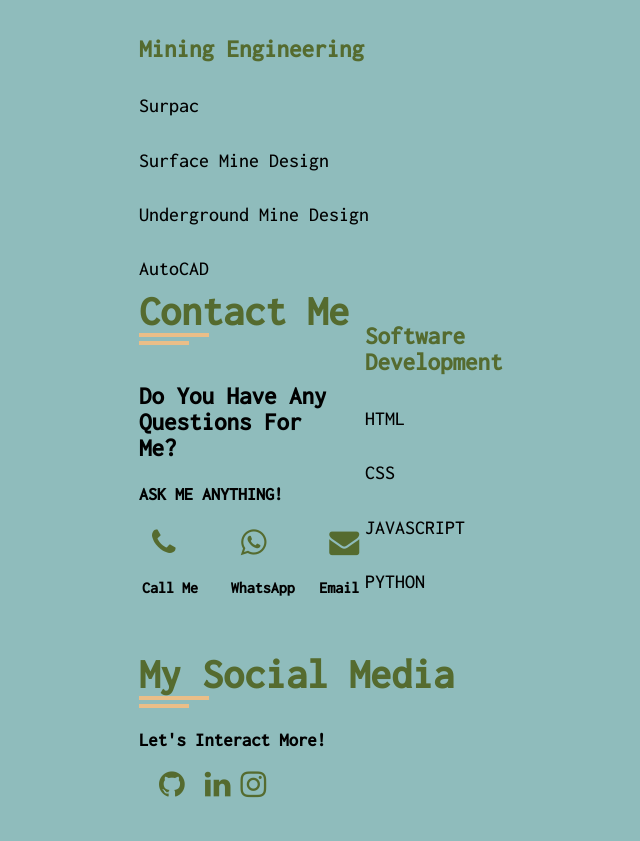
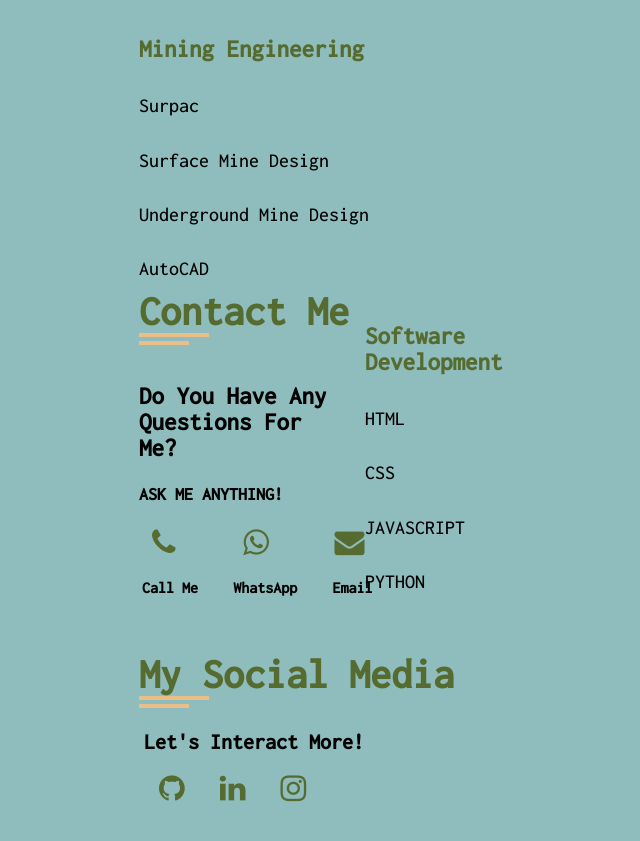
Before and after one commit to livya-kendi/MY-PORTFOLIO, a plain HTML site: page index.html in a window 1280 px wide. Shown: the part 1505-2346 px from the top of the page, without its empty margins (184-824 px from the left). Drawn offline with Linux system fonts and the light colour scheme.

Commit message:
css and HTML updated

```diff
--- a/style.css
+++ b/style.css
@@ -234,6 +234,10 @@ a{
    margin-right: 15px;
    margin-top: 10px;
 }
+#skills .myskills{
+    background-color: red;
+}
+
 .skill-item-mining{
     flex: 0 0 50%;
     max-width: 50%;
@@ -311,6 +315,9 @@ a{
     max-width: 33%;
     padding-left: 18px;
 }
+.item3 h4{
+    padding-left: 8px;
+}
 @media (max-width: 1199px) {
     .sidebar{
         left: -300px;
@@ -318,6 +325,11 @@ a{
     .main{
         padding-left: 0;
     }
+  }
+  .socials-title{
+    font-size: 22px;
+    margin-bottom: 20px;
+    padding-left: 5px;
   }
   .mysocials{
     display: inline-flex;
@@ -328,6 +340,10 @@ a{
   }
 
   .item5{
-    margin-left: 10px;
+    margin-left: 25px;
     margin-bottom: 10px;
   }
+  .item6{
+    margin-left: 25px;
+    margin-bottom: 10px;
+  }
```
